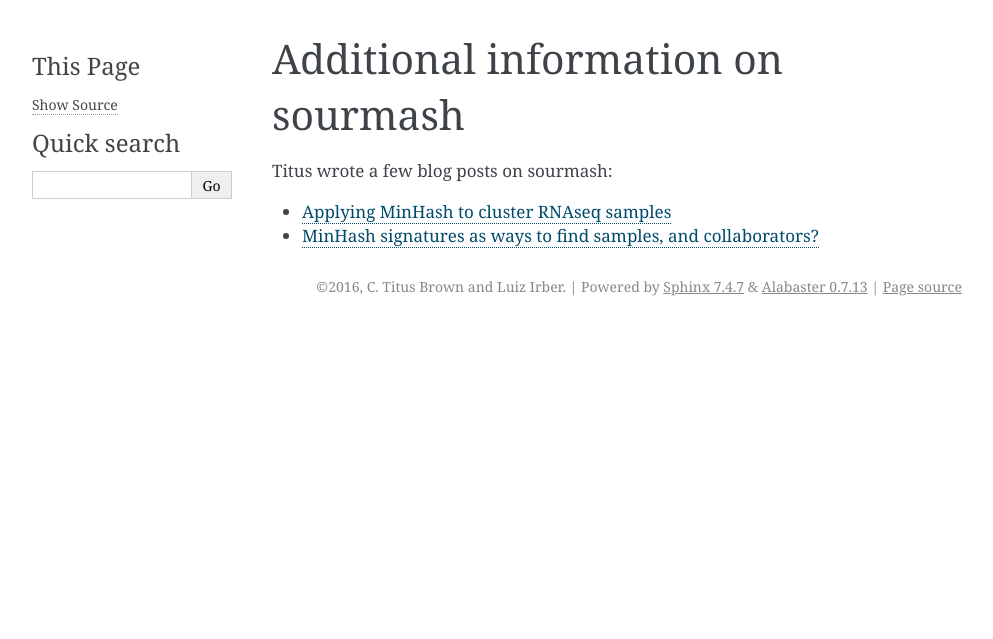
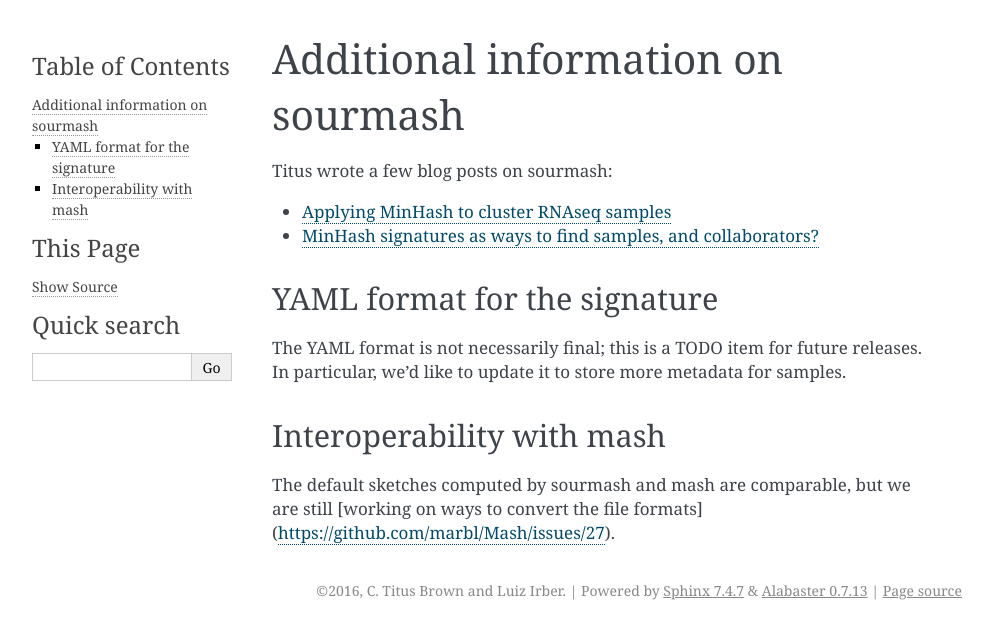
Before and after one commit to sourmash-bio/sourmash, a Sphinx documentation site: the page built from doc/more-info.rst, in a window 1280 px wide. Shown: the top 639 px of the page, without its empty margins (148-1141 px from the left). Built offline with Sphinx 7.4.7, drawn with Linux system fonts in a browser that asks for light colours.

Commit message:
update docs

```diff
--- a/doc/more-info.rst
+++ b/doc/more-info.rst
@@ -6,3 +6,17 @@ Titus wrote a few blog posts on sourmash:
 * `Applying MinHash to cluster RNAseq samples <http://ivory.idyll.org/blog/2016-sourmash.html>`__
 
 * `MinHash signatures as ways to find samples, and collaborators? <http://ivory.idyll.org/blog/2016-sourmash-signatures.html>`__
+
+YAML format for the signature
+-----------------------------
+
+The YAML format is not necessarily final; this is a TODO item for future
+releases.  In particular, we'd like to update it to store more metadata
+for samples.
+
+Interoperability with mash
+--------------------------
+
+The default sketches computed by sourmash and mash are comparable, but
+we are still [working on ways to convert the file
+formats](https://github.com/marbl/Mash/issues/27).
--- a/sourmash_lib/__init__.py
+++ b/sourmash_lib/__init__.py
@@ -17,7 +17,7 @@ class Estimators(object):
        E = Estimators(n=1000, ksize=31)
        E.add_sequence(dna)
        ...
-       E.jaccard(other_E)
+       similarity = E.jaccard(other_E)
 
     ``Estimator`` supports the pickle protocol.
     """
```
Also changed, not shown: doc/index.rst (+6 -2 lines).
